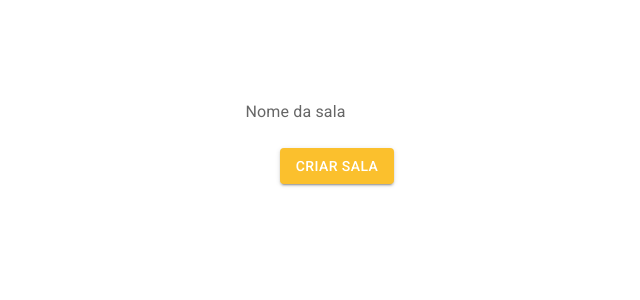
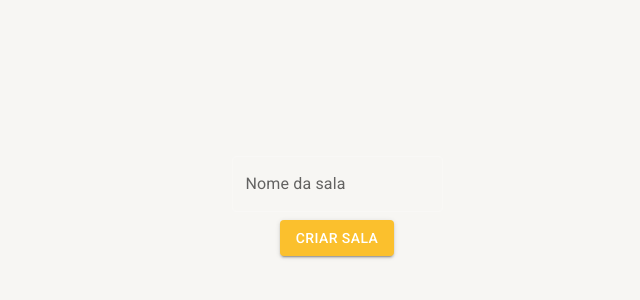
Before and after one commit to Sconzo/poker18, a React (Vite) app: page /home in a window 1280 px wide. Shown: the part 194-494 px from the top of the page, without its empty margins (303-943 px from the left). Built offline with nearby package versions, Linux system fonts and the light colour scheme.

Commit message:
Added switch themes feat()

```diff
--- a/index.html
+++ b/index.html
@@ -14,7 +14,7 @@
             href="https://fonts.googleapis.com/icon?family=Material+Icons"
     />
   </head>
-  <body style="background-color: white">
+  <body style="margin: 0; padding: 0">
     <div id="root"></div>
     <script type="module" src="/src/main.tsx"></script>
   </body>
--- a/src/components/CreateRoomForm.tsx
+++ b/src/components/CreateRoomForm.tsx
@@ -1,5 +1,6 @@
 import React, { useState } from 'react';
 import {TextField, Button, Grid, makeStyles} from '@material-ui/core';
+import {useAppThemeContext} from "../contexts";
 
 const useStyles = makeStyles((theme) => ({
     textField: {
@@ -24,6 +25,8 @@ const CreateRoomForm = () => {
         // Aqui você pode fazer a requisição para criar a sala
     };
 
+    const { toggleTheme } = useAppThemeContext()
+
 
     const classes = useStyles();
     return (
@@ -33,7 +36,7 @@ const CreateRoomForm = () => {
                     direction="column"
                     alignItems="center"
                     justifyContent="center"
-                    style={{ minHeight: '80vh' }}>
+                    style={{ minHeight: '100vh' }}>
                 <Grid item xs={12}>
                     <TextField
                         label="Nome da sala"
@@ -47,7 +50,7 @@ const CreateRoomForm = () => {
                         }}
                     />
                     <Grid container justifyContent="center">
-                        <Button type="submit" variant="contained" color="primary">
+                        <Button type="submit" variant="contained" color="primary" onClick={toggleTheme}>
                             Criar sala
                         </Button>
                     </Grid>
--- /dev/null
+++ b/src/contexts/ThemeContext.tsx
@@ -0,0 +1,47 @@
+import React, {createContext, useCallback, useContext, useMemo, useState} from "react";
+import {ThemeProvider} from "@material-ui/core/styles";
+
+import {LightTheme} from "../shared/themes";
+
+import {DarkTheme} from "../shared/themes/DarkTheme";
+import {Box} from "@mui/material";
+
+interface IThemeContextData {
+    themeName: 'light' | 'dark';
+    toggleTheme: () => void;
+}
+
+const ThemeContext = createContext({} as IThemeContextData)
+
+interface IAppThemeProviderProps {
+    children: React.ReactNode
+}
+
+export const useAppThemeContext = () => {
+    return useContext(ThemeContext)
+}
+
+export const AppThemeProvider: React.FC<IAppThemeProviderProps> = ({children}) => {
+
+    const [themeName, setThemeName] = useState<'light' | 'dark'>('light')
+
+    const toggleTheme = useCallback(() => {
+        setThemeName(oldThemeName => oldThemeName === 'light' ? 'dark' : 'light')
+    }, [])
+
+    const theme = useMemo(() => {
+        if (themeName === 'dark') return DarkTheme
+        return LightTheme
+    }, [themeName])
+
+    return (
+        <ThemeContext.Provider value={{themeName, toggleTheme}}>
+            <ThemeProvider theme={theme}>
+                <Box width="100" height="100" bgcolor={theme.palette.background.default} >
+                    {children}
+                </Box>
+            </ThemeProvider>
+        </ThemeContext.Provider>
+    );
+
+}
--- /dev/null
+++ b/src/contexts/index.ts
@@ -0,0 +1 @@
+export * from './ThemeContext';
--- /dev/null
+++ b/src/shared/themes/DarkTheme.ts
@@ -0,0 +1,23 @@
+import { createTheme } from "@mui/material/styles";
+import {cyan, yellow} from "@mui/material/colors";
+
+export const DarkTheme = createTheme({
+    palette: {
+        primary: {
+            main: yellow[700],
+            dark: yellow[800],
+            light: yellow[500],
+            contrastText: "#ffffff"
+        },
+        secondary: {
+            main: cyan[500],
+            dark: cyan[400],
+            light: cyan[300],
+            contrastText: "#ffffff"
+        },
+        background:{
+            paper: "#303134",
+            default: "#202124"
+        }
+    }
+});
```
Also changed, not shown: src/App.tsx (+3 -4 lines).
